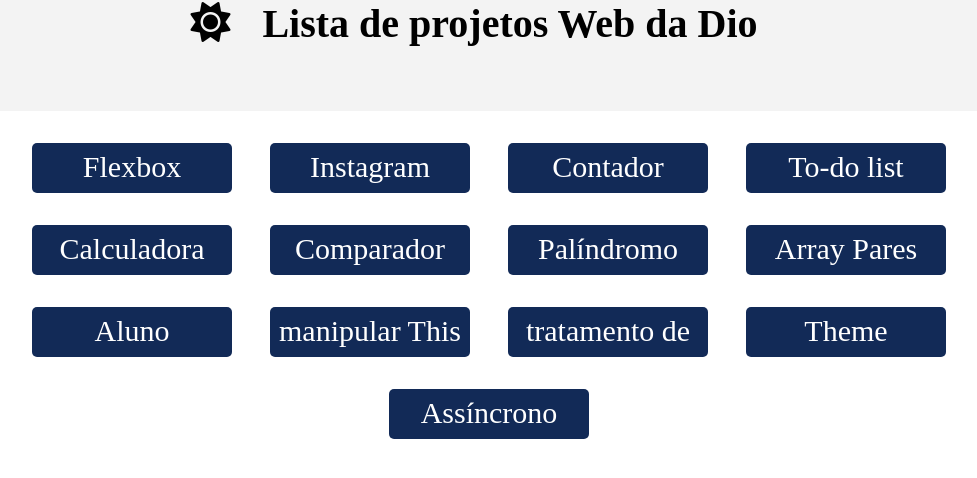
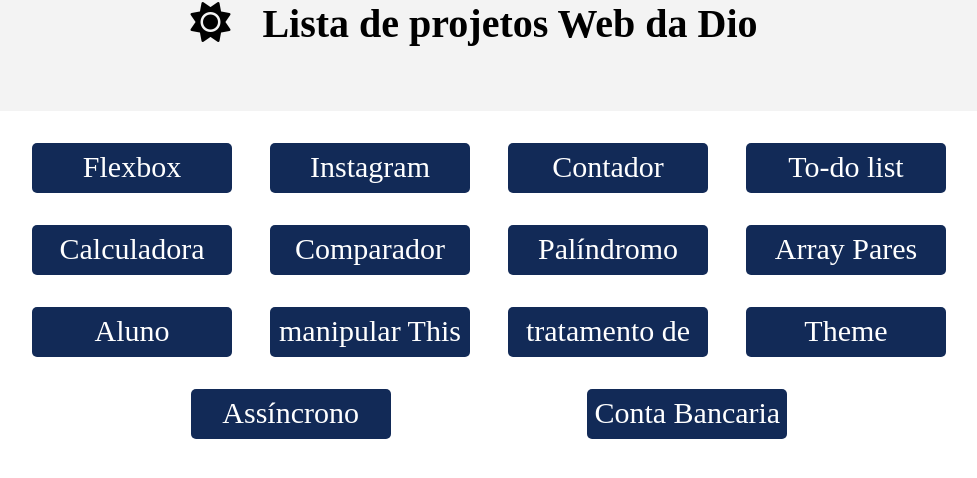
Before and after one commit to Kazuto-neves/Desafios-dio-js.io, a plain HTML site: page index.html in a window 1280 px wide. Shown: the whole page, without its empty margins (150-1127 px from the left). Drawn offline with nearby package versions, Linux system fonts and the light colour scheme.

Commit message:
atualizar repositorio

```diff
--- a/index.html
+++ b/index.html
@@ -32,6 +32,7 @@
             <a class="button" href="./Web-Html/Tratamento_de_erros/index.html">tratamento de erros</a>
             <a class="button" href="./Web-Html/Theme/index.html">Theme</a>
             <a class="button" href="./Web-Html/JavaScript_Assíncrono/index.html">Assíncrono</a>
+            <a class="button" href="./Web-Html/Conta_Bancaria/index.html">Conta Bancaria</a>
         </div>
     </div>
     <script src="https://code.jquery.com/jquery-3.6.0.min.js"
```
Also changed, not shown: Web-Html/Conta_Bancaria/README.md (added).
